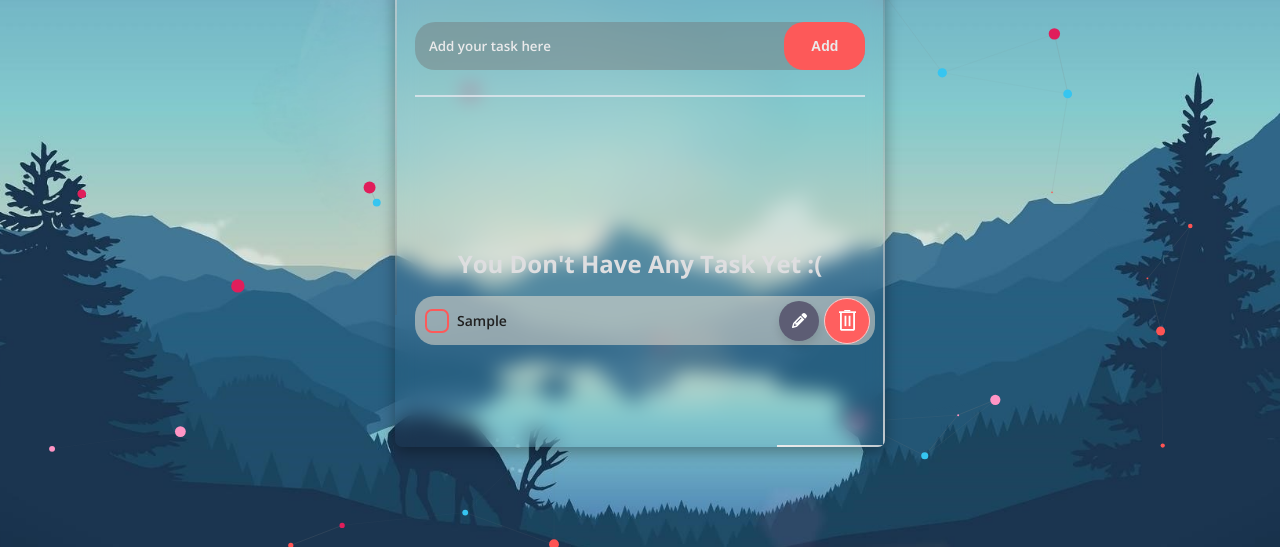
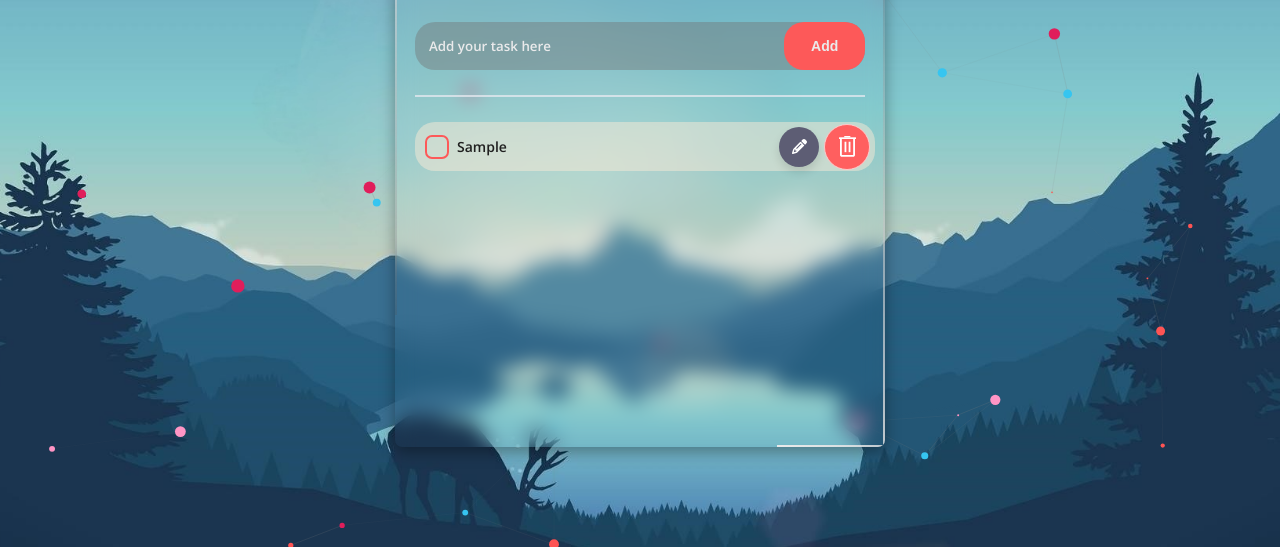
Before and after one commit to Munna-Scriptz/To-Do-List, a plain HTML site: page index.html in a window 1280 px wide. Both pictures are taken after typing "Sample" into the empty fields and a click on the button "Add". Shown: the part 253-805 px from the top of the page. Drawn offline with nearby package versions, Linux system fonts and the light colour scheme.

Commit message:
NO task Error Added not completed

```diff
--- a/css/style.css
+++ b/css/style.css
@@ -449,11 +449,12 @@ hr {
 }
 
 
-.no_task h1{
-  text-align: center;
-  font-size: 24px;
-  color: #dedee0;
-  margin-top: 150px;
+.no_task h1 {
+    text-align: center;
+    font-size: 24px;
+    text-shadow: .1em 3px 0 rgb(32 32 32 / 41%);
+    color: #dedee0;
+    margin-top: 150px;
 }
 
 
--- a/js/script.js
+++ b/js/script.js
@@ -3,6 +3,7 @@ let TodoBox = document.querySelector('.To-Do_Box')
 let ClickCount = 0
 let ListCount = document.querySelector('.ListCount')
 let InputError = document.querySelector('.error')
+let NoTask = document.querySelector('.no_task')
 // -------------------To-Do Add Doms
 let AddTodoInput = document.querySelector('.todo_add_input')
 let AddTodoButton = document.querySelector('Subscribe-btn')
@@ -30,11 +31,15 @@ let HandelButton = () => {
     // --------List Count
     ClickCount++
     ListCount.innerHTML = ClickCount
-    if (ClickCount == 6) {
+    if (ClickCount == 6 || ClickCount == 0) {
       ClickCount--
       ListCount.innerHTML = 5
 
+      if(ListCount.innerHTML === 0){
+        NoTask.style = 'display:block;'
+      }
     } else {
+      NoTask.style = 'display:none;'
       // -------------Main ToDo Div
       let TodoList = document.createElement('div') // main todo div
       TodoBox.appendChild(TodoList) // main todo div
```
